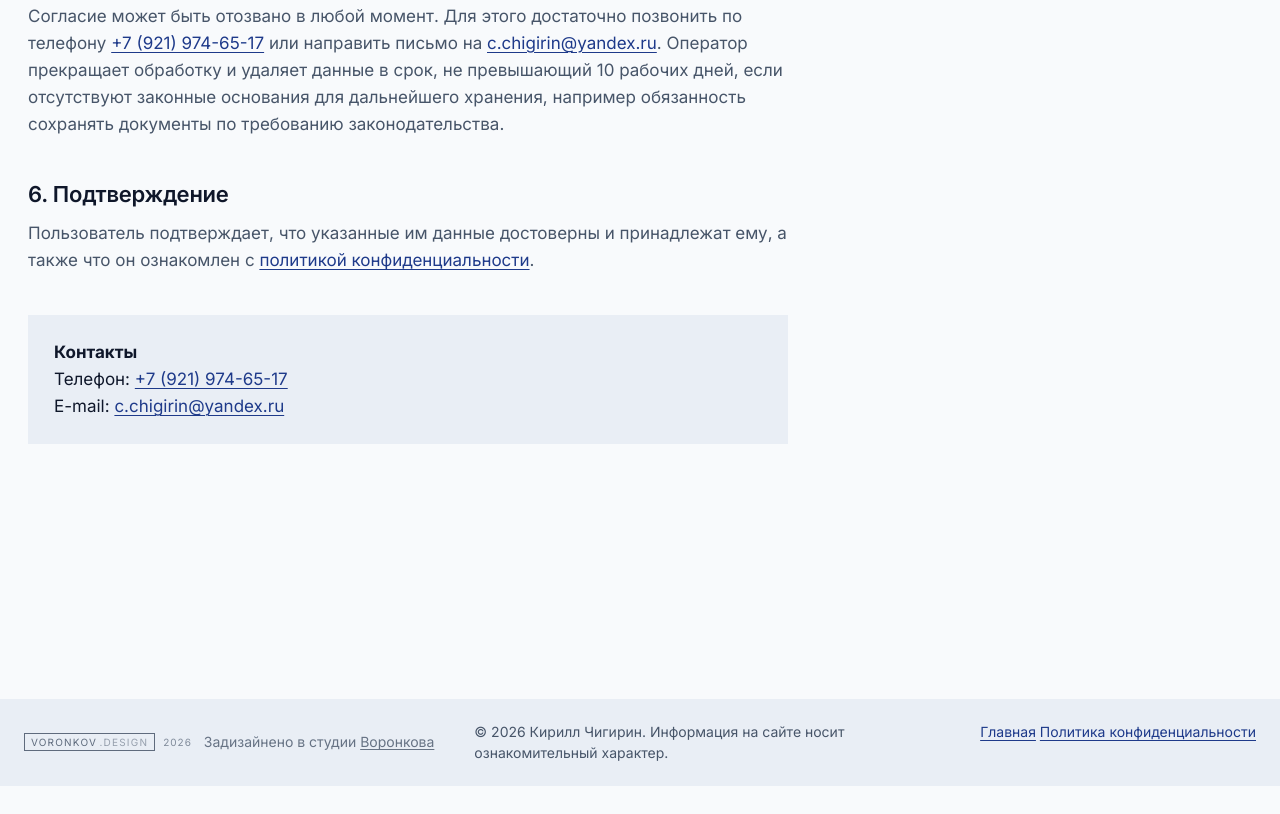
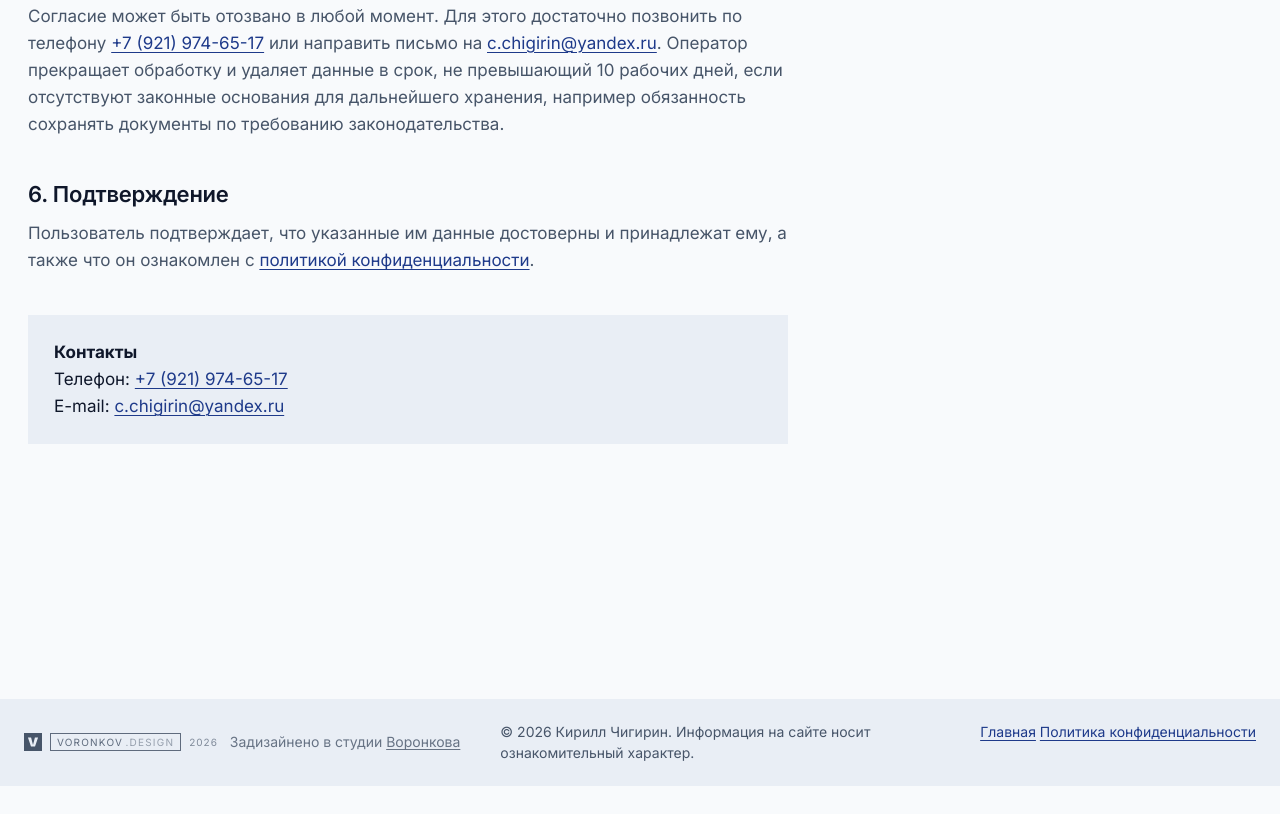
Before and after one commit to askuyr/Chigirin, a plain HTML site: page consent.html in a window 1280 px wide. Shown: the part 1418-2232 px from the top of the page. Drawn offline with Linux system fonts and the light colour scheme.

Commit message:
feat(brand): знак V в блоке подписи

```diff
--- a/assets/styles.css
+++ b/assets/styles.css
@@ -1062,3 +1062,5 @@ p, li, dd { text-wrap: pretty; }
 .vd-stamp__year{font-size:10px;letter-spacing:.1em;opacity:.65}
 .vd-stamp__note{opacity:.8}
 .vd-stamp__note a{color:inherit;text-decoration:underline;text-underline-offset:2px}
+
+.vd-stamp__logo { width: 18px; height: 18px; flex: none; }
--- a/consent.html
+++ b/consent.html
@@ -96,7 +96,8 @@
   <div class="wrap footer-bottom">
       <div class="vd-stamp">
   <a class="vd-stamp__mark" href="https://voronkov-design.ru/" target="_blank" rel="noopener">
-    <span class="vd-stamp__box">VORONKOV<i>.DESIGN</i></span>
+    <svg class="vd-stamp__logo" viewBox="0 0 32 32" aria-hidden="true"><path fill="currentColor" fill-rule="evenodd" d="M0 0h32v32H0Zm7 8h5.6L16 21.4 19.4 8H25l-5.4 16h-7.2Z"/></svg>
+          <span class="vd-stamp__box">VORONKOV<i>.DESIGN</i></span>
     <span class="vd-stamp__year">2026</span>
   </a>
   <span class="vd-stamp__note">Задизайнено в студии <a href="https://voronkov-design.ru/" target="_blank" rel="noopener">Воронкова</a></span>
```
Also changed, not shown: index.html (+2 -1 lines), privacy.html (+2 -1 lines).
